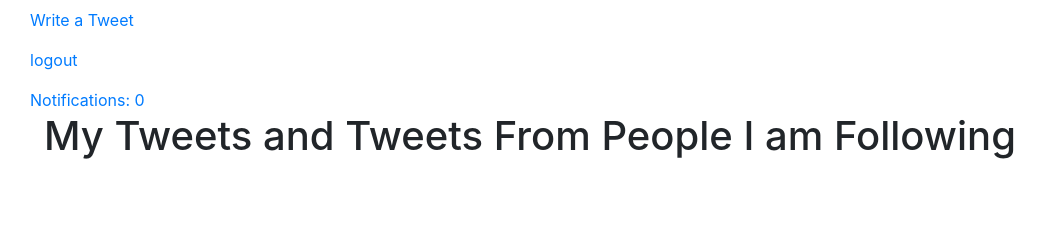
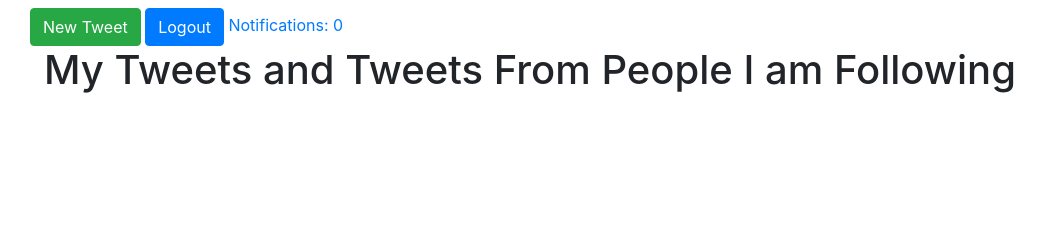
Before and after one commit to AmandaYonce/twitterclone, a Django app: page / in a window 1280 px wide. Shown: the part 198-438 px from the top of the page, without its empty margins (0-1047 px from the left). Run offline with Django 3.2, Linux system fonts and the light colour scheme; the visitor is signed in with stand-in values (Sample User, id 1); data comes from the database, SQL or seed files in the repository; data that the repository does not hold is empty; some libraries are stand-ins or nearby versions.

Commit message:
added buttons

```diff
--- a/templates/authordetail.html
+++ b/templates/authordetail.html
@@ -4,8 +4,10 @@
 
 {% block content %}
 
-  <p><a href="/newtweet/">Write a Tweet</a></p>
-  <p><a href="/">Home</a></p>
+<button onclick="window.location.href='/newtweet/'" type="button" class="btn btn-success">New Tweet</button>
+<button onclick="window.location.href='/users/logout/'" type="button" class="btn btn-primary">Logout</button>
+<button onclick="window.location.href='/'" type="button" class="btn btn-danger">Home</button>
+
 
   <h1>Author Detail</h1>
   <p># of Accounts I am Following: {{author.followers.all.count}}</p>
--- a/templates/home.html
+++ b/templates/home.html
@@ -7,13 +7,12 @@
   <p>Hi displayname: {{ user.display_name }}</p>
   <p>Hi userId: {{user.id}}</p>
   <h1>{{user.last_login}}</h1>
-  <p><a href="/newtweet/">Write a Tweet</a></p>
-  <p><a href="/users/logout/">logout</a></p>
+  <button onclick="window.location.href='/newtweet/'" type="button" class="btn btn-success">New Tweet</button>
+  <button onclick="window.location.href='/users/logout/'" type="button" class="btn btn-primary">Logout</button>
 
   <a href="/notifications/">Notifications: {{count_notif}}</a>
 
 <div style=justify-content:center class='row'>
-
 
 
 <h1>My Tweets and Tweets From People I am Following</h1>
@@ -21,15 +20,19 @@
 
 {% for tweet in followingTweets %}
 
-  <div style=margin:15px class='card card-body'>
+  <div style=max-width:350px;margin:15px class='card card-body'>
       <p><a href="/tweetdetail/{{tweet.id}}/">{{tweet.tweet}}</a></p>
       <p><a href="/authordetail/{{tweet.author.id}}/">{{tweet.author}}</a></p>
-      <a href="/followme/{{tweet.author.id}}/">Follow Me</a>
-      <a href="/unfollowme/{{tweet.author.id}}/">UnFollow Me</a>
+      <button onclick="window.location.href='/followme/{{tweet.author.id}}/'" type="button" class="btn btn-info">Follow Me</button>
+
+      <button onclick="window.location.href='/unfollowme/{{tweet.author.id}}/'" type="button" class="btn btn-danger">Unfollow Me</button>
+
       <p>{{tweet.timestamp}}</p>
 
   </div>
 
   {% endfor %}
+</div>
+{% endblock %}
 
-{% endblock %}
+<button onclick="window.location.href='/delete/{{bro.id}}'" type="button" class="btn btn-danger" >Delete</button>
--- a/twitteruser/views.py
+++ b/twitteruser/views.py
@@ -29,7 +29,6 @@ def Home(request):
         if len(ftweets) > 0:
             for feach in ftweets:
                 followingTweets.append(feach)
-    print(followingTweets)
     followingTweets = sorted(followingTweets, key=lambda k: (k.timestamp))
     count_notif = Notification.objects.filter(at_person=request.user.id, read=False).count()
     return render(request, 'home.html', {'followingTweets': followingTweets, 'count_notif': count_notif})
```
Also changed, not shown: templates/tweetdetail.html (+5 -3 lines).
